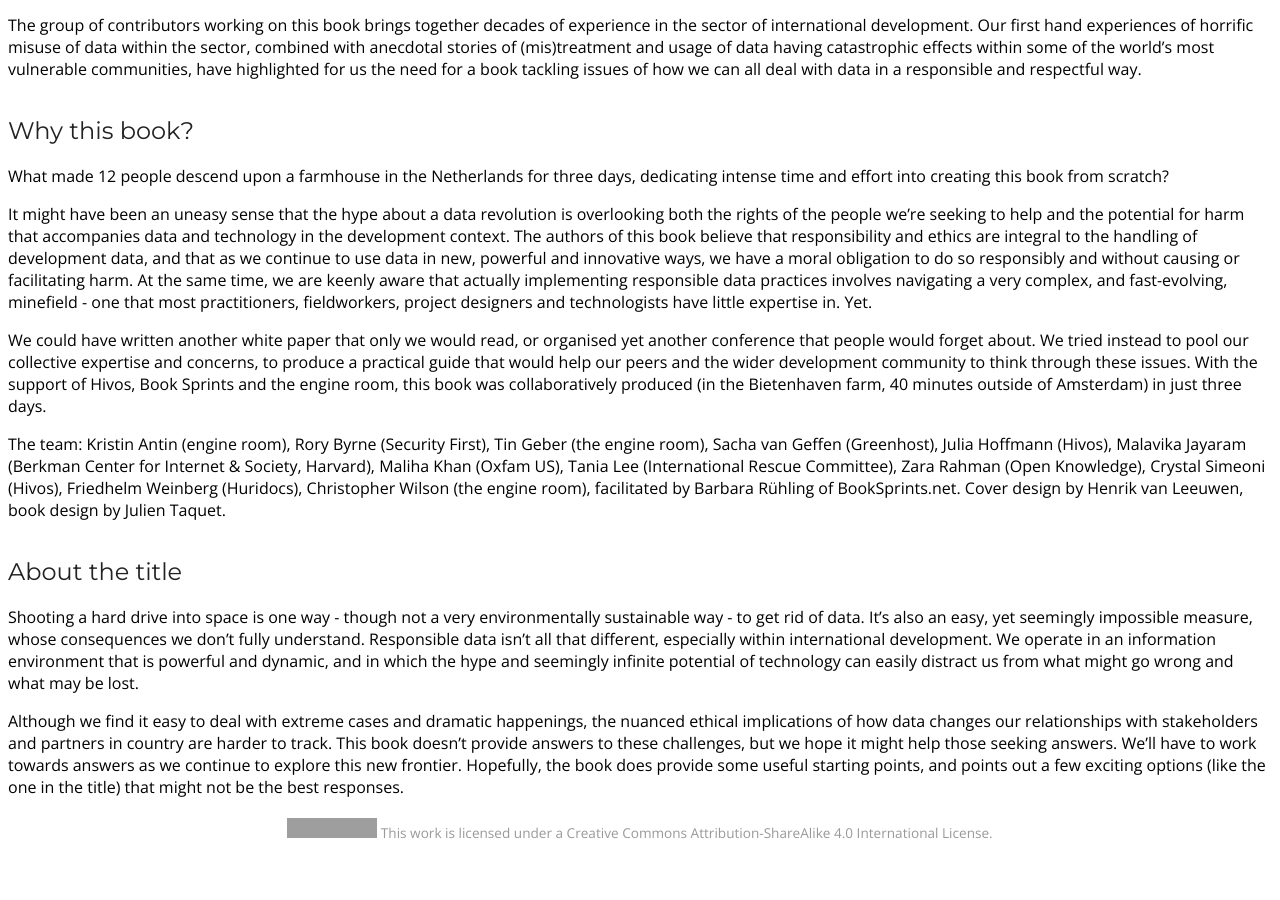
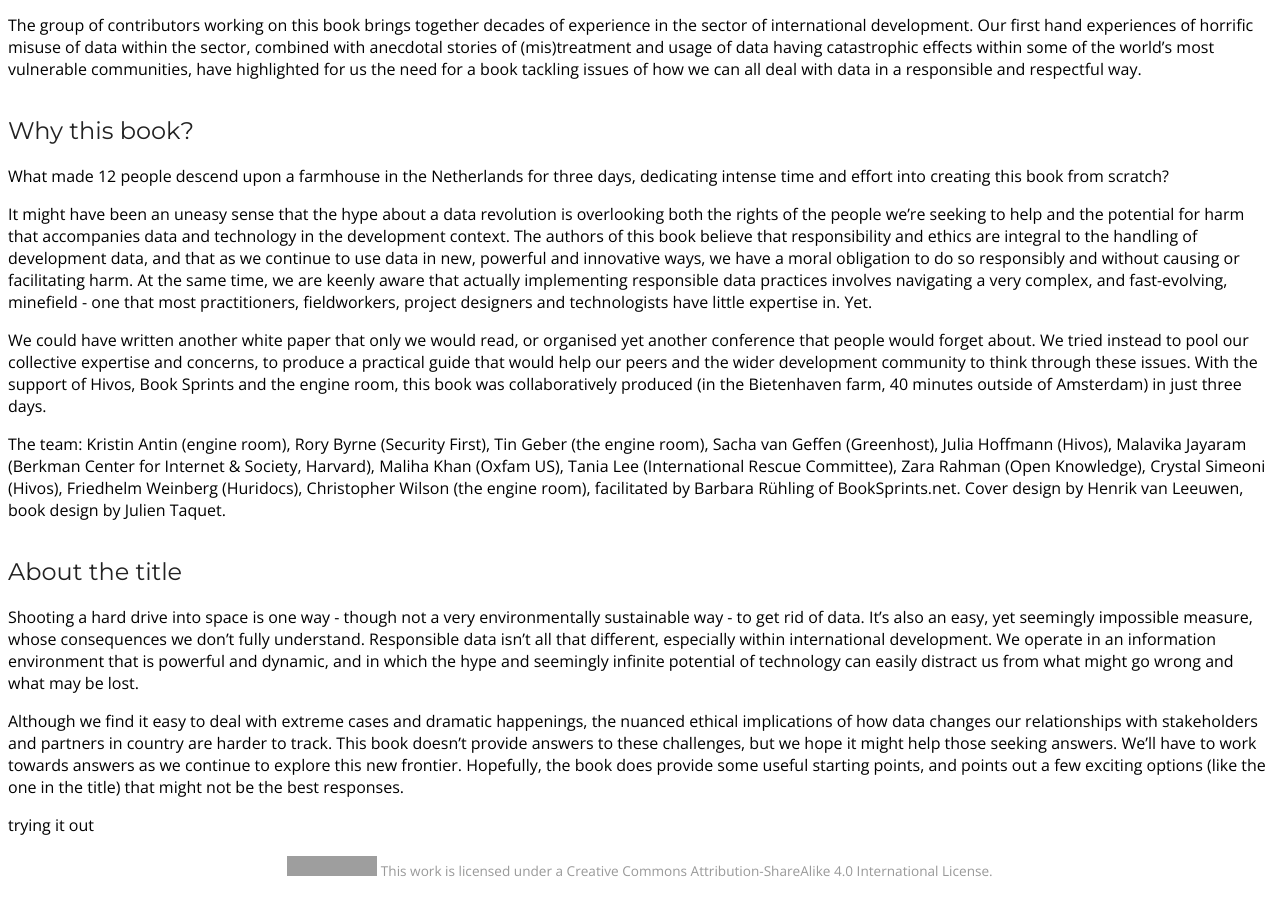
Before and after one commit to the-engine-room/archive-rdf-primer, a Jekyll site: the page built from _posts/1-introduction/0000-01-01-about-this-book.md, in a window 1280 px wide and 900 px high, scrolled down 1149 px. Built offline with Jekyll 4.4.1, drawn with Linux system fonts in a browser that asks for light colours; Markdown is read by kramdown in place of the engine named in the settings; comment, search, counter and statistics services are not loaded; a style sheet for code colours, icons or effects is not loaded; before the commit the page ends 2011 px from its top, so only the background shows below that; grey boxes are pictures that could not be loaded.

Commit message:
Updated 0000-01-01-about-this-book.md

```diff
--- a/_posts/1-introduction/0000-01-01-about-this-book.md
+++ b/_posts/1-introduction/0000-01-01-about-this-book.md
@@ -4,6 +4,7 @@ title: About this book
 category: introduction
 published: true
 ---
+
 
 
 
@@ -30,3 +31,5 @@ The team: Kristin Antin (engine room), Rory Byrne (Security First), Tin Geber (t
 Shooting a hard drive into space is one way - though not a very environmentally sustainable way - to get rid of data. It's also an easy, yet seemingly impossible measure, whose consequences we don't fully understand. Responsible data isn't all that different, especially within international development. We operate in an information environment that is powerful and dynamic, and in which the hype and seemingly infinite potential of technology can easily distract us from what might go wrong and what may be lost.
 
 Although we find it easy to deal with extreme cases and dramatic happenings, the nuanced ethical implications of how data changes our relationships with stakeholders and partners in country are harder to track. This book doesn't provide answers to these challenges, but we hope it might help those seeking answers. We'll have to work towards answers as we continue to explore this new frontier. Hopefully, the book does provide some useful starting points, and points out a few exciting options (like the one in the title) that might not be the best responses.
+
+trying it out
```
